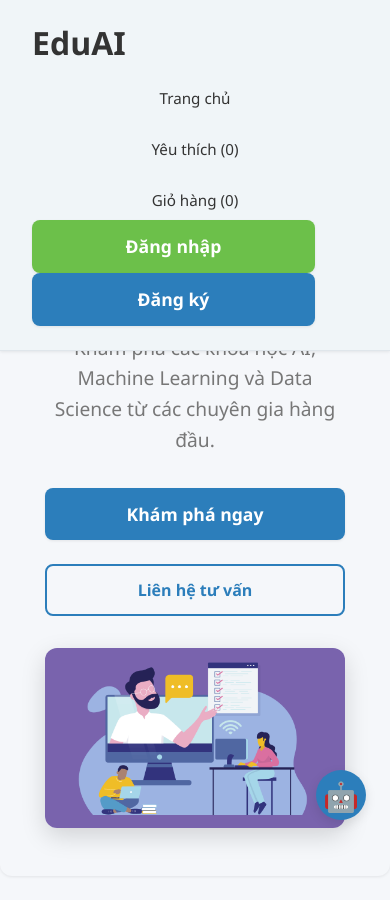
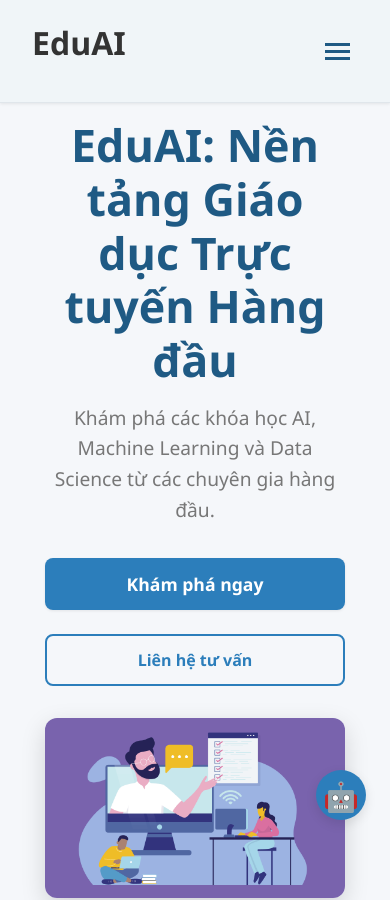
Before and after one commit to lykunbii/Study-app, a React (Create React App) app: page / in a window 390 px wide. Shown: the top 900 px of the page. Built offline with nearby package versions, Linux system fonts and the light colour scheme.

Commit message:
Cập nhật code và CSS cho project

```diff
--- a/src/components/Header/Header.css
+++ b/src/components/Header/Header.css
@@ -6,18 +6,18 @@
     color: var(--color-text);
     padding: var(--spacing-md) var(--spacing-lg);
     display: flex;
-    flex-wrap: wrap;
+    flex-wrap: wrap; /* Cho phép các mục wrap nếu không đủ chỗ */
     justify-content: space-between;
     align-items: center;
     box-shadow: var(--box-shadow-sm);
     border-bottom: 1px solid var(--color-primary-dark);
 
     /* --- CỐ ĐỊNH HEADER --- */
-    position: fixed; /* Cố định vị trí của header */
-    top: 0;          /* Đặt header ở trên cùng của khung nhìn */
-    left: 0;         /* Đặt header ở bên trái của khung nhìn */
-    width: 100%;     /* Đảm bảo header chiếm toàn bộ chiều rộng màn hình */
-    z-index: 1000;   /* Đảm bảo header nằm trên các nội dung khác */
+    position: fixed;
+    top: 0;
+    left: 0;
+    width: 100%;
+    z-index: 1000; /* Đảm bảo header nằm trên mọi thứ khác */
     /* ---------------------- */
 }
 
@@ -26,15 +26,48 @@
     font-size: 2rem;
     font-weight: 700;
     color: var(--color-secondary-dark);
-    flex-shrink: 0;
-    margin-bottom: 0.5rem; /* For small screens */
+    flex-shrink: 0; /* Ngăn không cho title co lại */
+    /* margin-bottom: 0.5rem; */ /* Bỏ cái này vì flex-wrap sẽ tự xử lý trên mobile */
 }
+
+/* Hamburger Menu Button (MỚI) */
+.hamburger-menu-button {
+    display: none; /* Mặc định ẩn trên desktop */
+    background: none;
+    border: none;
+    cursor: pointer;
+    padding: 0.5rem;
+    position: relative; /* Cho các bar bên trong */
+    z-index: 1001; /* Đảm bảo nút hamburger nằm trên nav khi mở */
+}
+
+.hamburger-menu-button .bar {
+    display: block;
+    width: 25px;
+    height: 3px;
+    margin: 4px auto;
+    background-color: var(--color-secondary-dark);
+    transition: all 0.3s ease-in-out;
+}
+
+/* Animation cho Hamburger -> X (Khi menu mở) */
+.hamburger-menu-button.active .bar:nth-child(2) {
+    opacity: 0; /* Ẩn thanh giữa */
+}
+.hamburger-menu-button.active .bar:nth-child(1) {
+    transform: translateY(7px) rotate(45deg); /* Xoay và di chuyển thanh trên cùng */
+}
+.hamburger-menu-button.active .bar:nth-child(3) {
+    transform: translateY(-7px) rotate(-45deg); /* Xoay và di chuyển thanh dưới cùng */
+}
+
 
 .app-nav {
     display: flex;
     flex-wrap: wrap;
     gap: 0.75rem;
     margin-left: auto;
+    /* transition: all 0.3s ease-in-out; */ /* Thêm transition cho việc mở/đóng menu */
 }
 
 .nav-button {
@@ -71,8 +104,8 @@
     border-radius: var(--border-radius-md);
     font-weight: 500;
     transition: background-color 0.2s ease, transform 0.1s ease;
-    border: none; /* Đảm bảo không có border thừa */
-    box-shadow: none; /* Đảm bảo không có shadow thừa */
+    border: none;
+    box-shadow: none;
 }
 
 .auth-button:hover {
@@ -81,41 +114,77 @@
 }
 
 /* Responsive adjustments for Header */
-@media (max-width: 900px) {
+@media (max-width: 900px) { /* Breakpoint cho màn hình tablet/laptop nhỏ */
     .app-header {
-        flex-direction: column;
-        align-items: flex-start;
+        /* flex-direction: column; */ /* Bỏ cái này để app-title và hamburger ở 2 bên */
+        /* align-items: flex-start; */
+        padding: var(--spacing-md) var(--spacing-lg); /* Giữ padding */
     }
 
     .app-title {
-        margin-bottom: var(--spacing-sm);
-        text-align: center;
-        width: 100%;
+        /* margin-bottom: var(--spacing-sm); */ /* Bỏ margin-bottom */
+        /* text-align: center; */
+        /* width: 100%; */ /* Bỏ width 100% */
+    }
+
+    .hamburger-menu-button {
+        display: block; /* Hiển thị nút hamburger */
     }
 
     .app-nav {
-        margin-left: 0;
-        width: 100%;
-        justify-content: center;
+        /* Khi màn hình nhỏ, nav sẽ chuyển sang dạng overlay hoặc trượt */
+        position: fixed;
+        top: 0; /* Đặt từ trên cùng */
+        right: -100%; /* Mặc định ẩn ra ngoài màn hình */
+        width: 70%; /* Chiếm 70% chiều rộng màn hình */
+        height: 100vh; /* Chiếm toàn bộ chiều cao khung nhìn */
+        background-color: var(--color-primary-light); /* Màu nền của menu */
+        flex-direction: column; /* Xếp các nút theo chiều dọc */
+        justify-content: flex-start; /* Bắt đầu từ trên cùng */
+        align-items: flex-start; /* Căn trái các nút */
+        padding: var(--spacing-xxl) var(--spacing-lg); /* Padding bên trong menu */
+        box-shadow: -2px 0 5px rgba(0,0,0,0.2); /* Bóng đổ cho menu trượt ra */
+        transition: right 0.3s ease-in-out; /* Hiệu ứng trượt */
+        gap: var(--spacing-md); /* Khoảng cách giữa các nút */
+    }
+
+    .app-nav.open { /* Class này sẽ được thêm bằng JavaScript khi menu mở */
+        right: 0; /* Trượt vào màn hình */
+    }
+
+    .nav-button, .auth-button {
+        width: 100%; /* Các nút chiếm toàn bộ chiều rộng của menu */
+        text-align: left; /* Căn trái văn bản trong nút */
+        padding: var(--spacing-sm) var(--spacing-md); /* Điều chỉnh padding cho nút dọc */
+    }
+
+    /* Đảm bảo nội dung chính không bị che bởi header cố định */
+    /* Bạn cần xác định chiều cao chính xác của header trên desktop và mobile
+       để đặt padding-top cho body hoặc main-content */
+}
+
+/* Nếu bạn có một overlay để làm mờ nội dung phía sau menu (tùy chọn) */
+.overlay {
+    display: none;
+    position: fixed;
+    top: 0;
+    left: 0;
+    width: 100%;
+    height: 100%;
+    background: rgba(0, 0, 0, 0.5);
+    z-index: 999; /* Nằm dưới menu nhưng trên nội dung */
+}
+.overlay.active {
+    display: block;
+}
+
+/* Điều chỉnh padding-top cho body hoặc main-content */
+body {
+    padding-top: 70px; /* Ước tính chiều cao header trên desktop. Bạn cần đo chính xác */
+}
+
+@media (max-width: 900px) {
+    body {
+        padding-top: 70px; /* Chiều cao header trên mobile có thể tương tự hoặc cần điều chỉnh */
     }
 }
-@media (max-width: 600px) {
-    .app-title {
-        font-size: 1.3rem;
-        margin-bottom: var(--spacing-xs);
-    }
-    .nav-button, .auth-button {
-        font-size: 0.95rem;
-        padding: 0.6rem 0.8rem;
-    }
-}
-@media (max-width: 400px) {
-    .app-nav {
-        flex-direction: column;
-        align-items: stretch;
-    }
-    .nav-button, .auth-button {
-        width: 100%;
-        text-align: center;
-    }
-}
--- a/src/components/Header/Header.js
+++ b/src/components/Header/Header.js
@@ -1,4 +1,4 @@
-import React from 'react';
+import React, { useState } from 'react'; // Import useState hook
 import './Header.css'; // Import CSS riêng của Header
 
 const Header = ({
@@ -7,23 +7,58 @@ const Header = ({
   onHomeClick,
   onFavoritesClick,
   onCartClick,
-  cartItemCount = 0, // Giá trị mặc định nếu không được truyền
-  favoriteItemCount = 0 // Giá trị mặc định nếu không được truyền
+  cartItemCount = 0,
+  favoriteItemCount = 0
 }) => {
+  // State để quản lý trạng thái đóng/mở của menu mobile
+  const [isMenuOpen, setIsMenuOpen] = useState(false);
+
+  // Hàm để toggle trạng thái menu
+  const toggleMenu = () => {
+    setIsMenuOpen(!isMenuOpen);
+    // Tùy chọn: Thêm/bỏ class 'no-scroll' vào body để ngăn cuộn khi menu mở
+    document.body.classList.toggle('no-scroll', !isMenuOpen);
+  };
+
+  // Hàm để đóng menu (khi click vào link hoặc overlay)
+  const closeMenu = () => {
+    setIsMenuOpen(false);
+    document.body.classList.remove('no-scroll');
+  };
+
   return (
+    // Thêm class 'menu-open' vào header hoặc body nếu muốn CSS overlay/full-screen menu
+    // Ở đây tôi gắn class 'open' vào app-nav, và 'active' vào hamburger button
     <header className="app-header">
       <div className="header-left">
-        <h1 className="site-logo" onClick={onHomeClick}>EduAI</h1>
+        {/* Sử dụng site-logo để giữ style và onClick */}
+        <h1 className="site-logo" onClick={() => { onHomeClick(); closeMenu(); }}>EduAI</h1>
       </div>
-      <nav className="app-nav">
-        <button className="nav-button" onClick={onHomeClick}>Trang chủ</button>
-        <button className="nav-button" onClick={onFavoritesClick}>Yêu thích ({favoriteItemCount})</button>
-        <button className="nav-button" onClick={onCartClick}>Giỏ hàng ({cartItemCount})</button>
+
+      {/* Nút Hamburger Menu - chỉ hiển thị trên mobile */}
+      <button
+        className={`hamburger-menu-button ${isMenuOpen ? 'active' : ''}`}
+        onClick={toggleMenu}
+        aria-label="Toggle menu" // Thêm cho khả năng tiếp cận
+      >
+        <span className="bar"></span>
+        <span className="bar"></span>
+        <span className="bar"></span>
+      </button>
+
+      {/* app-nav sẽ có class 'open' khi menu mở */}
+      <nav className={`app-nav ${isMenuOpen ? 'open' : ''}`}>
+        {/* Thêm closeMenu vào onClick của mỗi nút điều hướng */}
+        <button className="nav-button" onClick={() => { onHomeClick(); closeMenu(); }}>Trang chủ</button>
+        <button className="nav-button" onClick={() => { onFavoritesClick(); closeMenu(); }}>Yêu thích ({favoriteItemCount})</button>
+        <button className="nav-button" onClick={() => { onCartClick(); closeMenu(); }}>Giỏ hàng ({cartItemCount})</button>
+        {/* Nút Đăng nhập/Đăng ký cũng là một phần của nav trên mobile */}
+        <button className="btn-secondary auth-button" onClick={() => { onLoginClick(); closeMenu(); }}>Đăng nhập</button>
+        <button className="btn-primary auth-button" onClick={() => { onRegisterClick(); closeMenu(); }}>Đăng ký</button>
       </nav>
-      <div className="header-right">
-        <button className="btn-secondary" onClick={onLoginClick}>Đăng nhập</button>
-        <button className="btn-primary" onClick={onRegisterClick}>Đăng ký</button>
-      </div>
+
+      {/* Overlay để làm mờ nội dung và đóng menu khi nhấp ra ngoài */}
+      {isMenuOpen && <div className="overlay" onClick={closeMenu}></div>}
     </header>
   );
 };
```
